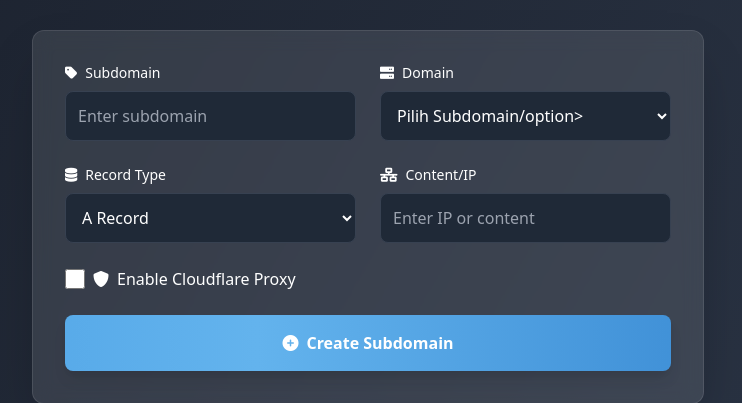
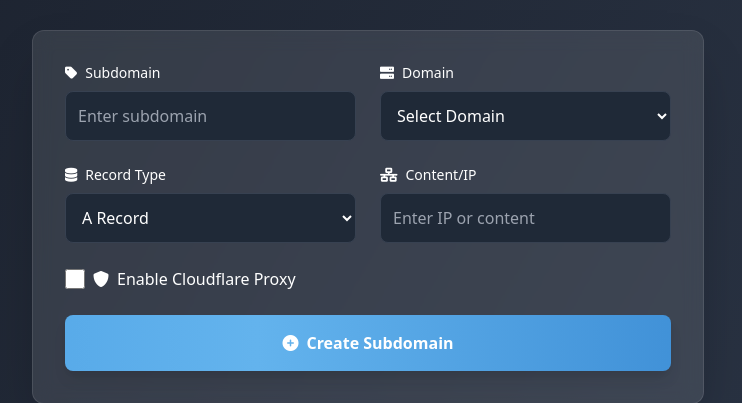
Before and after one commit to NekoStore2/Subdomain, a Flask app: page / in a window 1280 px wide. Shown: the part 150-553 px from the top of the page, without its empty margins (272-1014 px from the left). Run offline with Flask 2, Linux system fonts and the light colour scheme.

Commit message:
Add files via upload

```diff
--- a/templates/index.html
+++ b/templates/index.html
@@ -114,7 +114,7 @@
                            <select id="domain"
                                    class="w-full bg-gray-800 text-white border border-gray-700 rounded-lg p-3 focus:ring-2 focus:ring-blue-500 focus:border-transparent transition"
                                    required>
-                               <option value="">Pilih Subdomain/option>
+                               <option value="">Select Domain</option>
                            </select>
                        </div>
                    </div>
@@ -339,4 +339,4 @@
        });
    </script>
 </body>
-  </html>
+</html>
```
